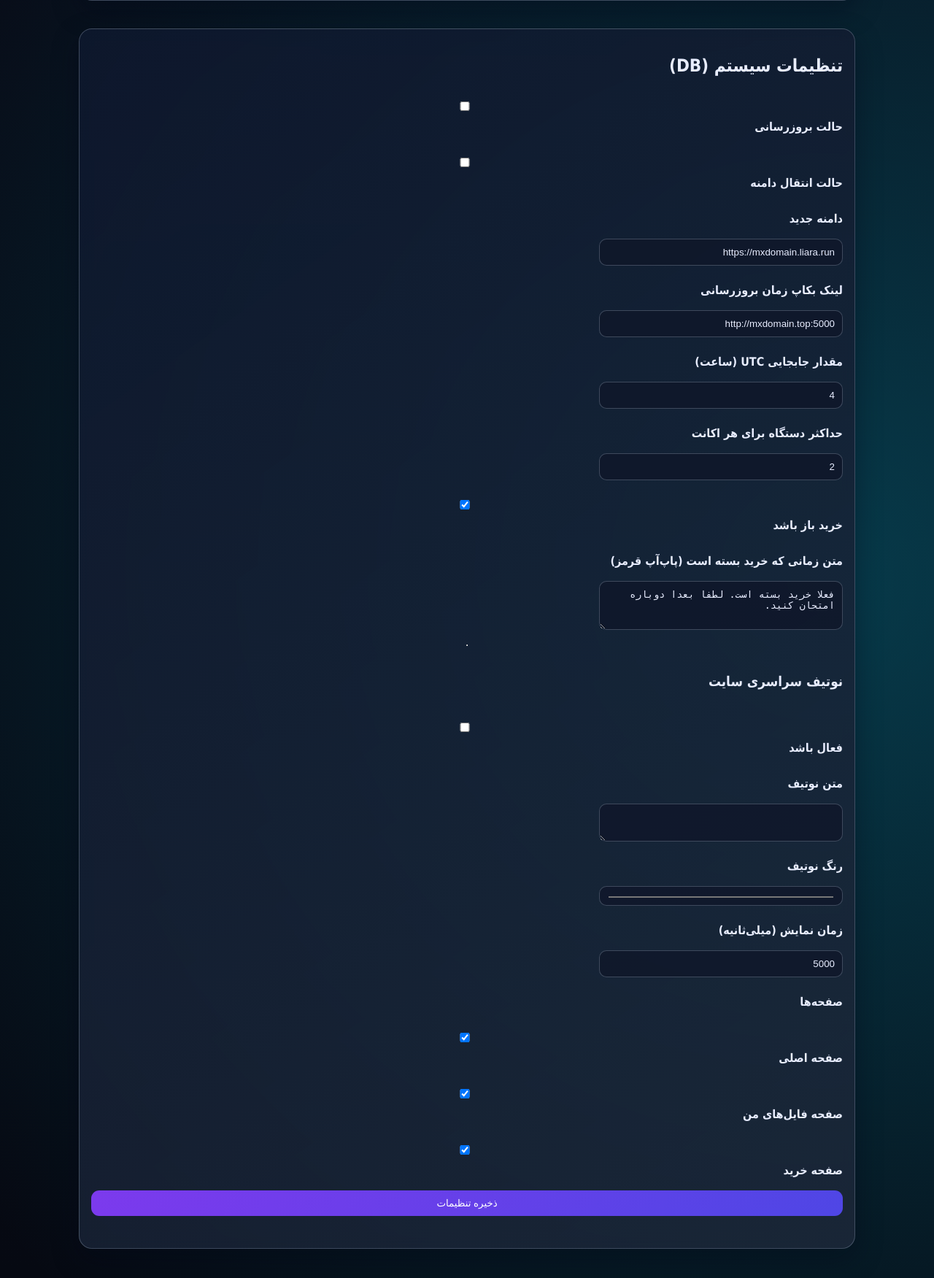
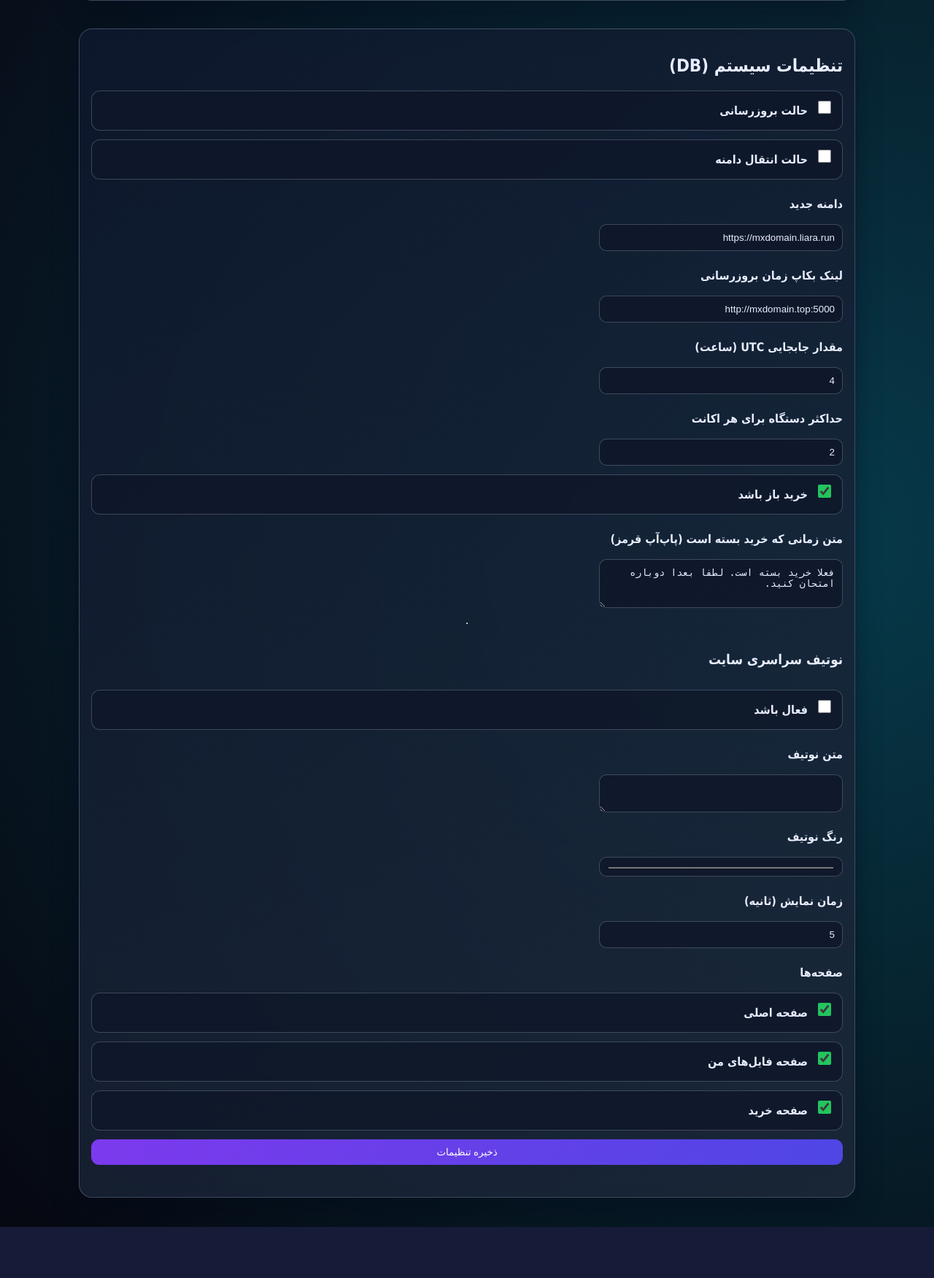
Before and after one commit to 1midcenz1-lang/site-mx, a Flask app: page /admin in a window 1280 px wide. Shown: the part 3032-4783 px from the top of the page at 73% size. After the commit the page ends 4713 px from the top, so only its background shows below. Run offline with Flask 3, Linux system fonts and the light colour scheme; the visitor is signed in with stand-in values (Sample User, id 1); some libraries are stand-ins or nearby versions.

Commit message:
Revamp admin live updates, settings UI, and report flow

```diff
--- a/main.py
+++ b/main.py
@@ -292,6 +292,14 @@ def setting_int(key: str, default: int) -> int:
         return default
 
 
+def duration_ms_to_seconds_text(value_ms: int) -> str:
+    try:
+        seconds = max(1, int(round(int(value_ms) / 1000)))
+    except Exception:
+        seconds = 5
+    return str(seconds)
+
+
 def seed_mongo():
     os.makedirs(RECEIPTS_DIR, exist_ok=True)
     os.makedirs(VIDEOS_DIR, exist_ok=True)
@@ -893,7 +901,7 @@ def admin_dashboard():
     mdb = mongo_db()
     base_stats = {"online_total": 0, "online_ios": 0, "online_android": 0, "online_windows": 0, "total_reports": 0, "total_visitors": 0, "total_purchases": 0, "approved_receipts": 0, "rejected_receipts": 0, "pending_receipts": 0, "today_purchases": 0, "today_approved": 0, "today_rejected": 0, "today_visitors": 0, "yesterday_purchases": 0, "yesterday_approved": 0, "yesterday_rejected": 0, "yesterday_visitors": 0, "active_last_minute": 0}
     if mdb is None:
-        return render_template("admin_dashboard.html", requests_rows=[], categories=[], videos=[], reports=[], testimonials=[], visitors=[], activity_rows=[], online_by_page={}, stats=base_stats, visitors_search="", auth_users=[], server_now=datetime.now(TEHRAN_TZ).strftime("%I:%M:%S %p"), server_day=datetime.now(TEHRAN_TZ).strftime("%m/%d/%Y"), site_update_mode=setting_bool("site_update_mode", False), site_domain_move_mode=setting_bool("site_domain_move_mode", False), site_domain_move_target=get_setting("site_domain_move_target", DEFAULT_SITE_DOMAIN_MOVE_TARGET), utc_adjust_hours=setting_int("utc_adjust_hours", DEFAULT_UTC_ADJUST_HOURS), max_devices_per_user=setting_int("max_devices_per_user", DEFAULT_MAX_DEVICES_PER_USER), maintenance_fallback_url=get_setting("maintenance_fallback_url", "http://mxdomain.top:5000"), purchase_enabled=setting_bool("purchase_enabled", True), purchase_disabled_message=get_setting("purchase_disabled_message", "فعلا خرید بسته است. لطفا بعدا دوباره امتحان کنید."), global_notice_enabled=setting_bool("global_notice_enabled", False), global_notice_text=get_setting("global_notice_text", ""), global_notice_color=get_setting("global_notice_color", "#0ea5e9"), global_notice_duration_ms=setting_int("global_notice_duration_ms", 5000), global_notice_pages=get_setting("global_notice_pages", "home,my-videos,buy"))
+        return render_template("admin_dashboard.html", requests_rows=[], categories=[], videos=[], reports=[], testimonials=[], visitors=[], activity_rows=[], online_by_page={}, stats=base_stats, visitors_search="", auth_users=[], server_now=datetime.now(TEHRAN_TZ).strftime("%I:%M:%S %p"), server_day=datetime.now(TEHRAN_TZ).strftime("%m/%d/%Y"), site_update_mode=setting_bool("site_update_mode", False), site_domain_move_mode=setting_bool("site_domain_move_mode", False), site_domain_move_target=get_setting("site_domain_move_target", DEFAULT_SITE_DOMAIN_MOVE_TARGET), utc_adjust_hours=setting_int("utc_adjust_hours", DEFAULT_UTC_ADJUST_HOURS), max_devices_per_user=setting_int("max_devices_per_user", DEFAULT_MAX_DEVICES_PER_USER), maintenance_fallback_url=get_setting("maintenance_fallback_url", "http://mxdomain.top:5000"), purchase_enabled=setting_bool("purchase_enabled", True), purchase_disabled_message=get_setting("purchase_disabled_message", "فعلا خرید بسته است. لطفا بعدا دوباره امتحان کنید."), global_notice_enabled=setting_bool("global_notice_enabled", False), global_notice_text=get_setting("global_notice_text", ""), global_notice_color=get_setting("global_notice_color", "#0ea5e9"), global_notice_duration_seconds=duration_ms_to_seconds_text(setting_int("global_notice_duration_ms", 5000)), global_notice_pages=get_setting("global_notice_pages", "home,my-videos,buy"))
 
     categories = list(mdb["categories"].find({}, {"_id": 0}).sort("id", 1))
     active_per_category = {row["_id"]: int(row.get("count", 0)) for row in mdb["user_access"].aggregate([{"$group": {"_id": "$category_id", "count": {"$sum": 1}}}])}
@@ -1020,7 +1028,7 @@ def admin_dashboard():
         "pending_receipts": mdb["purchase_requests"].count_documents({"status": "pending"}),
     })
 
-    return render_template("admin_dashboard.html", requests_rows=requests_rows, categories=categories, videos=videos, reports=reports, testimonials=testimonials, visitors=visitors, activity_rows=activity_rows, online_by_page=online_by_page, stats=base_stats, visitors_search=q, auth_users=auth_users, server_now=datetime.now(TEHRAN_TZ).strftime("%I:%M:%S %p"), server_day=datetime.now(TEHRAN_TZ).strftime("%m/%d/%Y"), site_update_mode=setting_bool("site_update_mode", False), site_domain_move_mode=setting_bool("site_domain_move_mode", False), site_domain_move_target=get_setting("site_domain_move_target", DEFAULT_SITE_DOMAIN_MOVE_TARGET), utc_adjust_hours=setting_int("utc_adjust_hours", DEFAULT_UTC_ADJUST_HOURS), max_devices_per_user=setting_int("max_devices_per_user", DEFAULT_MAX_DEVICES_PER_USER), maintenance_fallback_url=get_setting("maintenance_fallback_url", "http://mxdomain.top:5000"), purchase_enabled=setting_bool("purchase_enabled", True), purchase_disabled_message=get_setting("purchase_disabled_message", "فعلا خرید بسته است. لطفا بعدا دوباره امتحان کنید."), global_notice_enabled=setting_bool("global_notice_enabled", False), global_notice_text=get_setting("global_notice_text", ""), global_notice_color=get_setting("global_notice_color", "#0ea5e9"), global_notice_duration_ms=setting_int("global_notice_duration_ms", 5000), global_notice_pages=get_setting("global_notice_pages", "home,my-videos,buy"))
+    return render_template("admin_dashboard.html", requests_rows=requests_rows, categories=categories, videos=videos, reports=reports, testimonials=testimonials, visitors=visitors, activity_rows=activity_rows, online_by_page=online_by_page, stats=base_stats, visitors_search=q, auth_users=auth_users, server_now=datetime.now(TEHRAN_TZ).strftime("%I:%M:%S %p"), server_day=datetime.now(TEHRAN_TZ).strftime("%m/%d/%Y"), site_update_mode=setting_bool("site_update_mode", False), site_domain_move_mode=setting_bool("site_domain_move_mode", False), site_domain_move_target=get_setting("site_domain_move_target", DEFAULT_SITE_DOMAIN_MOVE_TARGET), utc_adjust_hours=setting_int("utc_adjust_hours", DEFAULT_UTC_ADJUST_HOURS), max_devices_per_user=setting_int("max_devices_per_user", DEFAULT_MAX_DEVICES_PER_USER), maintenance_fallback_url=get_setting("maintenance_fallback_url", "http://mxdomain.top:5000"), purchase_enabled=setting_bool("purchase_enabled", True), purchase_disabled_message=get_setting("purchase_disabled_message", "فعلا خرید بسته است. لطفا بعدا دوباره امتحان کنید."), global_notice_enabled=setting_bool("global_notice_enabled", False), global_notice_text=get_setting("global_notice_text", ""), global_notice_color=get_setting("global_notice_color", "#0ea5e9"), global_notice_duration_seconds=duration_ms_to_seconds_text(setting_int("global_notice_duration_ms", 5000)), global_notice_pages=get_setting("global_notice_pages", "home,my-videos,buy"))
 
 
 @app.get("/admin/receipt/<path:filename>")
@@ -1445,9 +1453,9 @@ def admin_update_settings():
     mdb = mongo_db()
     if mdb is None:
         return jsonify({"ok": False, "message": "Mongo unavailable"}), 503
-    duration_raw = request.form.get("global_notice_duration_ms") or "5000"
+    duration_raw = request.form.get("global_notice_duration_seconds") or "5"
     try:
-        duration = max(1000, min(20000, int(duration_raw)))
+        duration = max(1, int(duration_raw)) * 1000
     except Exception:
         duration = 5000
     selected_pages = request.form.getlist("global_notice_pages")
@@ -1493,7 +1501,7 @@ def api_global_notice():
         "enabled": True,
         "text": text,
         "color": get_setting("global_notice_color", "#0ea5e9"),
-        "duration_ms": max(1000, min(20000, setting_int("global_notice_duration_ms", 5000))),
+        "duration_ms": max(1000, setting_int("global_notice_duration_ms", 5000)),
     })
 
 
--- a/static/css/style.css
+++ b/static/css/style.css
@@ -480,6 +480,37 @@ th { background: rgba(30, 41, 59, 0.75); }
 .settings-grid > select {
   margin: 0;
 }
+.setting-toggle {
+  display: inline-flex;
+  align-items: center;
+  gap: 10px;
+  padding: 10px 12px;
+  border-radius: 12px;
+  border: 1px solid var(--line);
+  background: rgba(15, 23, 42, 0.76);
+  margin: 0;
+}
+.setting-toggle input[type="checkbox"] {
+  width: 18px;
+  height: 18px;
+  accent-color: #22c55e;
+}
+.status-cell { min-width: 120px; }
+.status-pill {
+  display: inline-flex;
+  align-items: center;
+  gap: 6px;
+  font-size: 12px;
+  padding: 5px 10px;
+  border-radius: 8px;
+  border: 1px solid transparent;
+  font-weight: 700;
+  white-space: nowrap;
+}
+.status-pill-ok { background: rgba(34,197,94,.2); border-color: rgba(34,197,94,.55); }
+.status-pill-bad { background: rgba(239,68,68,.22); border-color: rgba(239,68,68,.55); }
+.status-pill-fake { background: rgba(249,115,22,.22); border-color: rgba(249,115,22,.55); }
+.status-pill-pending { background: rgba(245,158,11,.2); border-color: rgba(245,158,11,.5); }
 @keyframes testimonialGlow {
   from { box-shadow: 0 0 0 rgba(6,182,212,0.0); transform: translateY(0); }
   to { box-shadow: 0 0 24px rgba(6,182,212,0.35); transform: translateY(-2px); }
--- a/static/js/common.js
+++ b/static/js/common.js
@@ -236,6 +236,7 @@
       reportToggle.addEventListener("click", () => {
         const isHidden = reportPanel.classList.toggle("hidden");
         if (!isHidden) {
+          if (reportTypeSelect) reportTypeSelect.value = "مستحجن";
           reportPanel.scrollIntoView({ behavior: "smooth", block: "start" });
           const textArea = reportForm ? reportForm.querySelector("textarea[name='report_text']") : null;
           if (textArea) textArea.focus({ preventScroll: true });
--- a/templates/admin_dashboard.html
+++ b/templates/admin_dashboard.html
@@ -6,14 +6,8 @@
   <div class="topbar-actions">
     <button id="notif-toggle-btn" class="btn btn-ghost" type="button">نوتیف: خاموش</button>
     <button id="download-all-backup-btn" class="btn" type="button">دانلود بکاپ دیتا (DB + Receipts)</button>
-    <a class="btn btn-ghost" href="/admin/api/backup-db">دانلود بکاپ DB</a>
-    <a class="btn btn-ghost" href="/admin/api/backup-receipts">دانلود ZIP رسیدها</a>
     <a class="btn btn-ghost" href="/admin_logout">خروج</a>
   </div>
-</section>
-<section id="admin-unseen-banner" class="alert-banner hidden">
-  <strong>🔔 مورد دیده‌نشده دارید:</strong>
-  <span id="admin-unseen-text"></span>
 </section>
 <div id="admin-live-toast" class="hidden" style="position:fixed;top:12px;right:12px;z-index:1300;"></div>
 <section class="card">
@@ -100,7 +94,7 @@
         <td class="tiny-text">{{ r.category_titles }}</td>
         <td>{{ r.created_at_clock }}<br><span class="tiny-text">{{ r.created_at_day }}</span></td>
         <td><a href="/admin/receipt/{{ r.receipt_path }}" target="_blank">مشاهده</a></td>
-        <td>{{ r.status_label }}</td>
+        <td class="status-cell">{{ r.status_label }}</td>
         <td>{{ r.user_note or "-" }}</td>
         <td>{{ r.admin_note or "-" }}</td>
         <td>
@@ -138,7 +132,7 @@
         <td class="device-id">{{ a.device_id }}</td>
         <td>{{ a.browser_name }}</td>
         <td>{{ a.os_name }}</td>
-        <td>{{ a.purchase_status_label }}</td>
+        <td class="status-cell">{{ a.purchase_status_label }}</td>
         <td>{{ a.last_seen_at }}<br><span class="tiny-text">{{ a.last_seen_day }}</span></td>
         <td>{{ a.visit_count }}</td>
         <td class="tiny-text">{{ a.liked_titles }}</td>
@@ -303,8 +297,8 @@
 <section class="form-card settings-card">
   <h2>تنظیمات سیستم (DB)</h2>
   <form id="settings-form" class="settings-grid">
-    <label><input type="checkbox" name="site_update_mode" value="1" {% if site_update_mode %}checked{% endif %}/> حالت بروزرسانی</label>
-    <label><input type="checkbox" name="site_domain_move_mode" value="1" {% if site_domain_move_mode %}checked{% endif %}/> حالت انتقال دامنه</label>
+    <label class="setting-toggle"><input type="checkbox" name="site_update_mode" value="1" {% if site_update_mode %}checked{% endif %}/> حالت بروزرسانی</label>
+    <label class="setting-toggle"><input type="checkbox" name="site_domain_move_mode" value="1" {% if site_domain_move_mode %}checked{% endif %}/> حالت انتقال دامنه</label>
     <label>دامنه جدید</label>
     <input name="site_domain_move_target" value="{{ site_domain_move_target }}" />
     <label>لینک بکاپ زمان بروزرسانی</label>
@@ -313,23 +307,23 @@
     <input type="number" name="utc_adjust_hours" value="{{ utc_adjust_hours }}" />
     <label>حداکثر دستگاه برای هر اکانت</label>
     <input type="number" name="max_devices_per_user" min="1" max="10" value="{{ max_devices_per_user }}" />
-    <label><input type="checkbox" name="purchase_enabled" value="1" {% if purchase_enabled %}checked{% endif %}/> خرید باز باشد</label>
+    <label class="setting-toggle"><input type="checkbox" name="purchase_enabled" value="1" {% if purchase_enabled %}checked{% endif %}/> خرید باز باشد</label>
     <label>متن زمانی که خرید بسته است (پاپ‌آپ قرمز)</label>
     <textarea name="purchase_disabled_message" rows="3">{{ purchase_disabled_message }}</textarea>
     <hr>
     <h3>نوتیف سراسری سایت</h3>
-    <label><input type="checkbox" name="global_notice_enabled" value="1" {% if global_notice_enabled %}checked{% endif %}/> فعال باشد</label>
+    <label class="setting-toggle"><input type="checkbox" name="global_notice_enabled" value="1" {% if global_notice_enabled %}checked{% endif %}/> فعال باشد</label>
     <label>متن نوتیف</label>
     <textarea name="global_notice_text" rows="2">{{ global_notice_text }}</textarea>
     <label>رنگ نوتیف</label>
     <input type="color" name="global_notice_color" value="{{ global_notice_color }}" />
-    <label>زمان نمایش (میلی‌ثانیه)</label>
-    <input type="number" name="global_notice_duration_ms" min="1000" max="20000" value="{{ global_notice_duration_ms }}" />
+    <label>زمان نمایش (ثانیه)</label>
+    <input type="number" step="1" name="global_notice_duration_seconds" value="{{ global_notice_duration_seconds }}" />
     {% set selected_pages = (global_notice_pages or '').split(',') %}
     <label>صفحه‌ها</label>
-    <label><input type="checkbox" name="global_notice_pages" value="home" {% if 'home' in selected_pages %}checked{% endif %}/> صفحه اصلی</label>
-    <label><input type="checkbox" name="global_notice_pages" value="my-videos" {% if 'my-videos' in selected_pages %}checked{% endif %}/> صفحه فایل‌های من</label>
-    <label><input type="checkbox" name="global_notice_pages" value="buy" {% if 'buy' in selected_pages %}checked{% endif %}/> صفحه خرید</label>
+    <label class="setting-toggle"><input type="checkbox" name="global_notice_pages" value="home" {% if 'home' in selected_pages %}checked{% endif %}/> صفحه اصلی</label>
+    <label class="setting-toggle"><input type="checkbox" name="global_notice_pages" value="my-videos" {% if 'my-videos' in selected_pages %}checked{% endif %}/> صفحه فایل‌های من</label>
+    <label class="setting-toggle"><input type="checkbox" name="global_notice_pages" value="buy" {% if 'buy' in selected_pages %}checked{% endif %}/> صفحه خرید</label>
     <button class="btn" type="submit">ذخیره تنظیمات</button>
   </form>
 </section>
--- a/templates/base.html
+++ b/templates/base.html
@@ -30,9 +30,9 @@
         <input type="hidden" name="device_id" id="report_device_id" />
         <label>دسته‌بندی ریپورت</label>
         <select name="report_type" required>
+          <option value="پشتیبانی">پشتیبانی</option>
           <option value="مستحجن">مستحجن</option>
           <option value="کلاهبرداری">کلاهبرداری</option>
-          <option value="پشتیبانی">پشتیبانی</option>
         </select>
         <label>توضیحات</label>
         <textarea name="report_text" rows="3" required></textarea>
```
Also changed, not shown: static/js/admin.js (+59 -28 lines).
